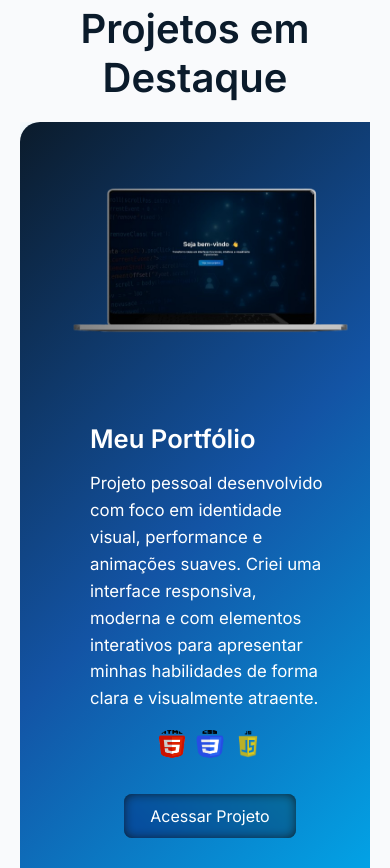
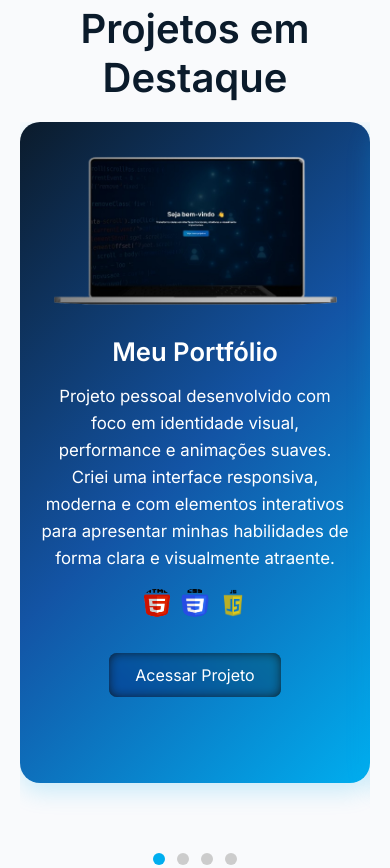
Before and after one commit to omarcojunior/omarcojunior.github.io, a plain HTML site: page index.html in a window 390 px wide. Shown: the part 3880-4748 px from the top of the page. Drawn offline with Linux system fonts and the light colour scheme.

Commit message:
responsivo

```diff
--- a/style.css
+++ b/style.css
@@ -797,3 +797,29 @@ body {
   border-top-left-radius: 24px;  /* opcional para suavizar */
   border-top-right-radius: 24px; /* opcional para suavizar */
 }
+
+
+/* ========================
+   RESPONSIVIDADE - MOBILE
+======================== */
+@media (max-width: 768px) {
+  .projeto-card {
+    flex-direction: column;
+    text-align: center;
+    padding: 20px;
+  }
+
+  .projeto-img img {
+    max-width: 100%;
+    margin-bottom: 20px;
+  }
+
+  .projeto-info {
+    padding: 0;
+    text-align: center;
+  }
+
+  .projeto-tech {
+    justify-content: center;
+  }
+}
```
